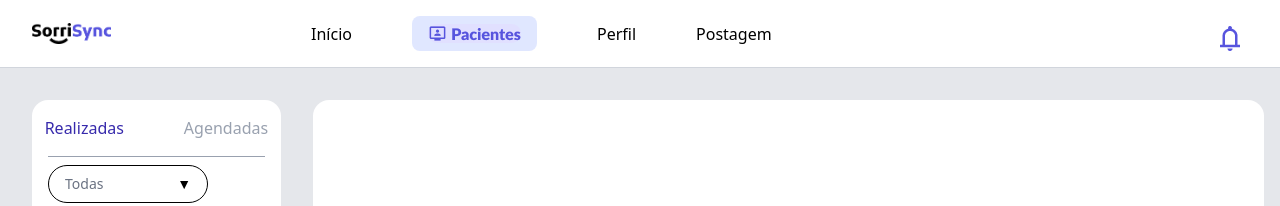
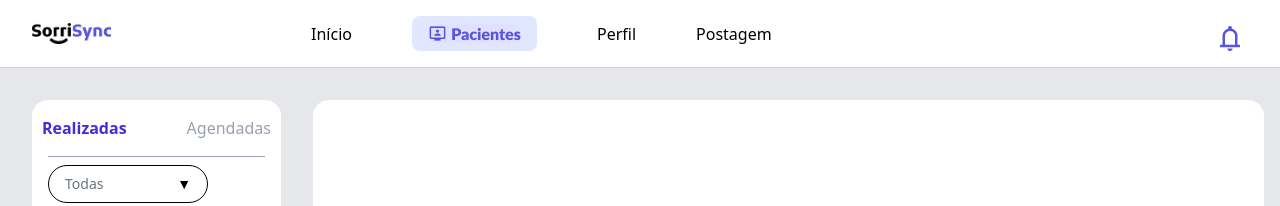
Before and after one commit to cce-fluxo/DDD25.1-Cebolinha67-Front, a Next.js app: page /consulta/ver-consultas-realizadas in a window 1280 px wide. Shown: the top 206 px of the page. Built offline with nearby package versions, Linux system fonts and the light colour scheme.

Commit message:
quase completando a primeira tela de cadastro

```diff
--- a/app/components/BoxRealizadasAgendadas.tsx
+++ b/app/components/BoxRealizadasAgendadas.tsx
@@ -6,7 +6,7 @@ export default function BoxRealizadasAgendadas(){
 
                     {/*parte de cima */}
                     <div className="flex justify-center items-center gap-15 mb-4 pb-4 border-b border-gray-400">
-                        <button className="text-indigo-800 font-medium">Realizadas</button>
+                        <button className="text-indigo-700 font-bold">Realizadas</button>
                         <button className="text-gray-400 font-medium">Agendadas</button>
                     </div>
 
```
